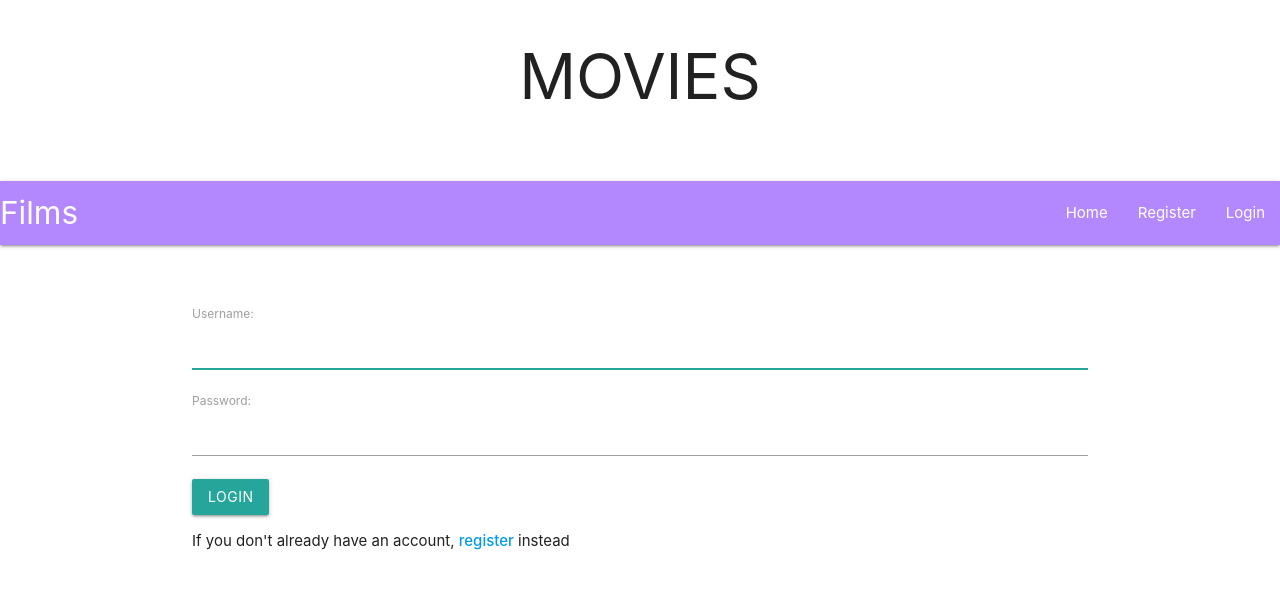
After one commit to hasmitapatel18/movies_database, a Django app: page /login/ in a window 1280 px wide. The commit adds this page. Shown: the top 589 px of the page. Run offline with Django 3.2, Linux system fonts and the light colour scheme.

Commit message:
login, logout, namespace error correction

```diff
--- a/movies/film_info/templates/film_info/header.html
+++ b/movies/film_info/templates/film_info/header.html
@@ -18,8 +18,13 @@
     <a href="/" class="brand-logo">Films</a>
     <ul id="nav-mobile" class="right hide-on-med-and-down">
       <li><a href="/">Home</a></li>
-      <li><a href="/register">Register</a></li>
-      <li><a href="/login">Login</a></li>
+      {% if user.is_authenticated %}
+        <li><a href="/account">{{user.username}}</a></li>
+        <li><a href="/logout">Logout</a></li>
+      {% else %}
+        <li><a href="/register">Register</a></li>
+        <li><a href="/login">Login</a></li>
+      {% endif %}
     </ul>
   </div>
   </nav>
--- /dev/null
+++ b/movies/film_info/templates/film_info/login.html
@@ -0,0 +1,14 @@
+
+{% extends "film_info/header.html" %}
+
+{% block content %}
+
+  <form method="POST">
+    {% csrf_token %}
+    {{form.as_p}}
+    <button class="btn" type="submit">Login</button>
+  </form>
+
+  If you don't already have an account, <a href="/register"><strong>register</strong></a> instead
+
+{% endblock %}
--- a/movies/film_info/urls.py
+++ b/movies/film_info/urls.py
@@ -3,4 +3,6 @@ from . import views
 
 urlpatterns = [
     path(r'', views.homepage, name='homepage'),
-    path(r'register/', views.register, name='register')]
+    path(r'register/', views.register, name='register'),
+    path("logout/", views.logout_request, name="logout"),
+    path("login/", views.login_request, name="login"),]
--- a/movies/film_info/views.py
+++ b/movies/film_info/views.py
@@ -4,7 +4,7 @@ from django.http import HttpResponse
 
 from .models import Film
 
-from django.contrib.auth.forms import UserCreationForm
+from django.contrib.auth.forms import UserCreationForm, AuthenticationForm
 
 from django.contrib.auth import login, logout, authenticate
 
@@ -22,6 +22,7 @@ def register(request):
             username= form.cleaned_data.get('username')
             messages.success(request, f"New Account Created: {username}")
             login(request, user)
+            messages.info(request, f"You are now logged in as {username}")
             return redirect("film_info:homepage")
         else:
             for msg in form.error_messages:
@@ -29,3 +30,28 @@ def register(request):
 
     form = UserCreationForm
     return render(request=request, template_name="film_info/register.html", context={"form": form})
+
+
+def logout_request(request):
+    logout(request)
+    messages.info(request, "Logged out")
+    return redirect("film_info:homepage")
+
+
+def login_request(request):
+    if request.method == "POST":
+        form= AuthenticationForm(request, request.POST)
+        if form.is_valid():
+            username = form.cleaned_data.get("username")
+            password = form.cleaned_data.get("password")
+            user = authenticate(username=username, password=password)
+            if user is not None:
+                login(request, user)
+                messages.info(request, f"You are now logged in as {username}")
+                return redirect("film_info:homepage")
+            else:
+                messages.error(request, "Invalid Username or Password")
+        else:
+            messages.error(request, "Invalid Username or Password")
+    form = AuthenticationForm()
+    return render(request, "film_info/login.html", {"form":form})
--- a/movies/movies/urls.py
+++ b/movies/movies/urls.py
@@ -18,5 +18,5 @@ from django.urls import path, include
 
 urlpatterns = [
     path('admin/', admin.site.urls),
-    path (r'', include('film_info.urls')),
+    path (r'', include(('film_info.urls', 'film_info'), namespace='film_info')),
 ]
```
